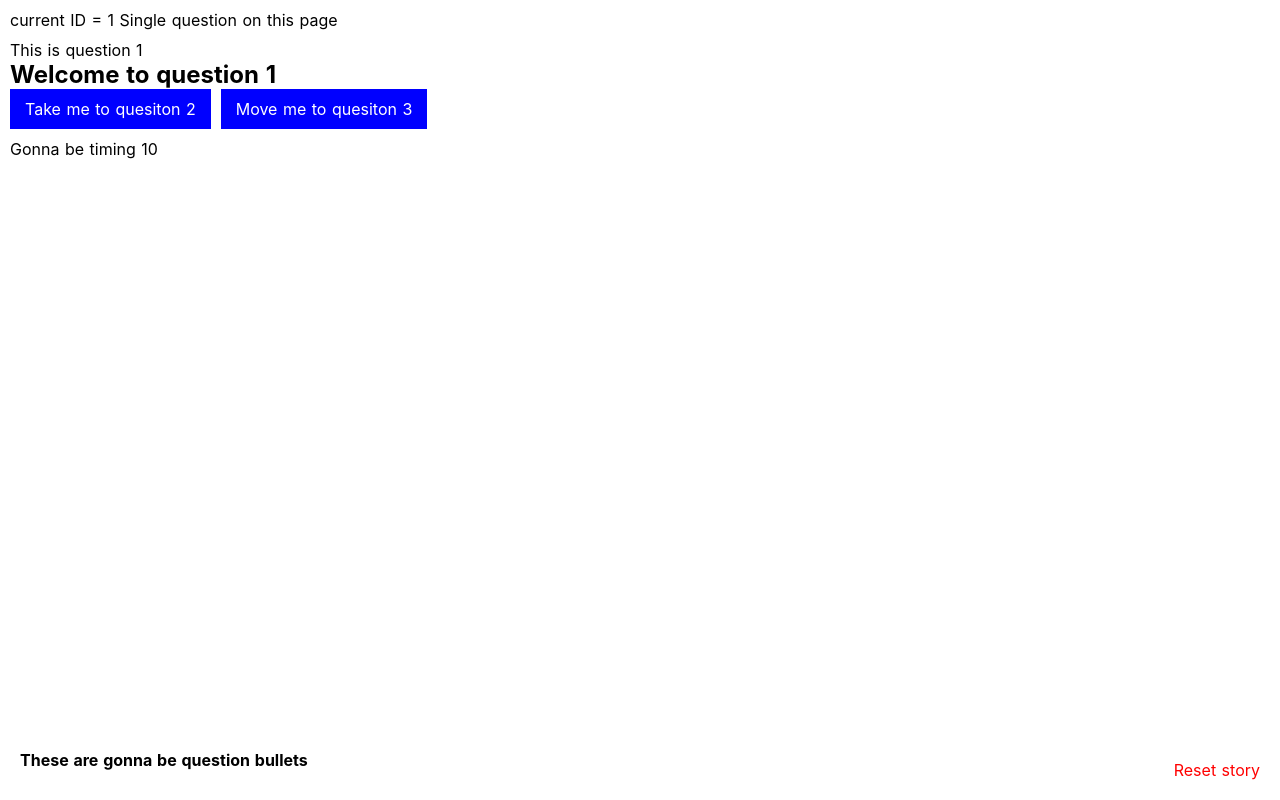
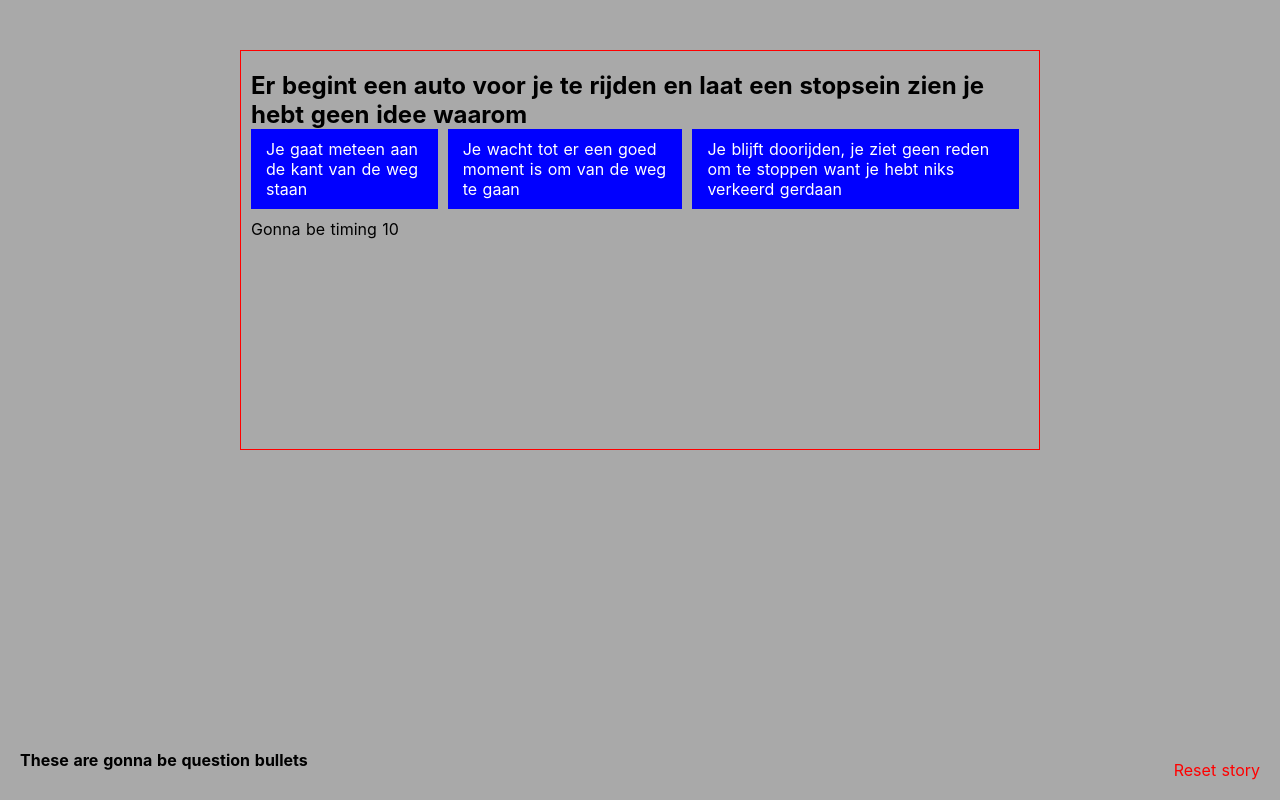
Before and after one commit to Denniswegereef/storytelling-ctrl-alt-dlt, a Nuxt app: page /question/1 in a window 1280 px wide. Built offline with nearby package versions, Linux system fonts and the light colour scheme.

Commit message:
added random to the story

```diff
--- a/components/answerButton.vue
+++ b/components/answerButton.vue
@@ -1,16 +1,20 @@
 <template>
   <section class="answer-buttons">
-    <a
+    <smallButton
       v-for="answer in possibleAnswers"
       :key="answer.goId"
-      @click="goNextQuestion(answer)">
-      {{ answer.answer }}
-    </a>
+      :text="answer.answer"
+      @click.native="goNextQuestion(answer)"/>
   </section>
 </template>
 
 <script>
+import smallButton from '~/components/small/button.vue'
+
 export default {
+  components: {
+    smallButton
+  },
   props: {
     currentQuestion: {
       type: String,
@@ -28,6 +32,7 @@ export default {
         q: this.currentQuestion,
         a: answer.answer
       }
+
       this.$store.commit('addQuestion', question)
 
       // Pushing routers
@@ -35,6 +40,24 @@ export default {
         this.$router.push('/story-overview')
         return
       }
+
+      // Random function
+      if (answer.goId === 'random') {
+        const n = Math.random()
+        let rolled = false
+        console.log('Rolled percentage ' + Math.round(n * 100))
+
+        // Loop throught everything lowest first
+        answer.changes.forEach((number, index) => {
+          const currentPercent = number / 100
+          if (n < currentPercent && !rolled) {
+            rolled = true
+            this.$router.push(`/question/${answer.randomId[index]}`)
+          }
+        })
+        return
+      }
+
       this.$router.push(`/question/${answer.goId}`)
 
       console.log(`Pushing router to ${answer.goId}`)
--- /dev/null
+++ b/components/small/button.vue
@@ -0,0 +1,27 @@
+<template>
+  <a class="button">{{ text }}</a>
+</template>
+
+<script>
+export default {
+  props: {
+    text: {
+      type: String,
+      default: 'button'
+    }
+  }
+}
+</script>
+
+<style lang="scss" scoped>
+.button {
+  color: #fff;
+  background-color: blue;
+  padding: 10px 15px;
+  margin-right: 10px;
+  cursor: pointer;
+  &:hover {
+    background-color: darkBlue;
+  }
+}
+</style>
--- a/layouts/default.vue
+++ b/layouts/default.vue
@@ -1,5 +1,5 @@
 <template>
-  <div>
+  <div class="screen">
     <nuxt/>
   </div>
 </template>
@@ -25,6 +25,15 @@ html {
 }
 
 body {
-  padding: 10px;
+  background-color: darkGrey;
+}
+
+.screen {
+  border: 1px solid red;
+  height: 400px;
+  width: 800px;
+  padding: 20px 10px;
+  margin: 0 auto;
+  margin-top: 50px;
 }
 </style>
--- a/pages/index.vue
+++ b/pages/index.vue
@@ -1,8 +1,7 @@
 <template>
   <section class="container">
-    <h1>
-      <nuxt-link to="/question/1">Go to first question one</nuxt-link>
-    </h1>
+    <h1>Welcome to the story</h1>
+    <nuxt-link to="/question/1">Start</nuxt-link>
   </section>
 </template>
 
@@ -10,5 +9,5 @@
 export default {}
 </script>
 
-<style>
+<style lang="scss" scoped>
 </style>
--- a/pages/question/_id.vue
+++ b/pages/question/_id.vue
@@ -1,12 +1,12 @@
 <template>
   <section>
-    <section>
+    <!-- <section>
       current ID = {{ currentId }}
       Single question on this page
-    </section>
+    </section> -->
 
     <section>
-      This is question  {{ currentQuestion.id }}
+      <!-- This is question  {{ currentQuestion.id }} -->
       <h2>{{ currentQuestion.question }}</h2>
 
       <div class="question_answers">
--- a/static/questions.json
+++ b/static/questions.json
@@ -4,46 +4,76 @@
   "questions": [
     {
       "id": 1,
-      "question": "Welcome to question 1",
+      "question": "Er begint een auto voor je te rijden en laat een stopsein zien je hebt geen idee waarom",
       "image": "path/to/image",
       "possibleAnswers": [
         {
-          "answer": "Take me to quesiton 2",
-          "goId": 2
+          "answer": "Je gaat meteen aan de kant van de weg staan",
+          "goId": 101
         },
         {
-          "answer": "Move me to quesiton 3",
-          "goId": 3
+          "answer": "Je wacht tot er een goed moment is om van de weg te gaan",
+          "goId": 201
+        },
+        {
+          "answer": "Je blijft doorijden, je ziet geen reden om te stoppen want je hebt niks verkeerd gerdaan",
+          "goId": 301
         }
       ]
     },
     {
-      "id": 2,
-      "question": "Welcome to question 2",
+      "id": 101,
+      "question": "Je blijt in je auto zitten, de agent stapt uit en loopt naar het raam van de bestuurder En vraagt: Mag ik uw rijbewijs zien?",
       "image": "path/to/image",
       "possibleAnswers": [
         {
-          "answer": "Take me to quesiton 1",
-          "goId": 1
+          "answer": "Ja, geen probleem",
+          "goId": 102
         },
         {
-          "answer": "End this game",
+          "answer": "Mag ik weten waarom ik mij moet legitimeren?",
           "goId": "end"
         }
       ]
     },
     {
-      "id": 3,
-      "question": "Welcome to question 3",
+      "id": 102,
+      "question": "Oke, alles in orde, bedenkt voor uw meewerking",
       "image": "path/to/image",
       "possibleAnswers": [
         {
-          "answer": "Take me to quesiton 1",
+          "answer": "Fijne dag verder",
+          "goId": "end"
+        }
+      ]
+    },
+    {
+      "id": 202,
+      "question": "Omdat ik dat vraag.",
+      "image": "path/to/image",
+      "possibleAnswers": [
+        {
+          "answer": "Ja, geen probleem",
+          "goId": 203
+        },
+        {
+          "answer": "Mag ik weten waarom ik mij moet legitimeren?",
+          "goId": 1
+        }
+      ]
+    },
+    {
+      "id": 203,
+      "question": "Oke, alles in orde, bedenkt voor uw meewerking",
+      "image": "path/to/image",
+      "possibleAnswers": [
+        {
+          "answer": "Leeg antwoord",
           "goId": 1
         },
         {
-          "answer": "End this game",
-          "goId": "end"
+          "answer": "Leeg antwoord",
+          "goId": 1
         }
       ]
     }
```
Also changed, not shown: static/template.json (added, +75 -0 lines).
